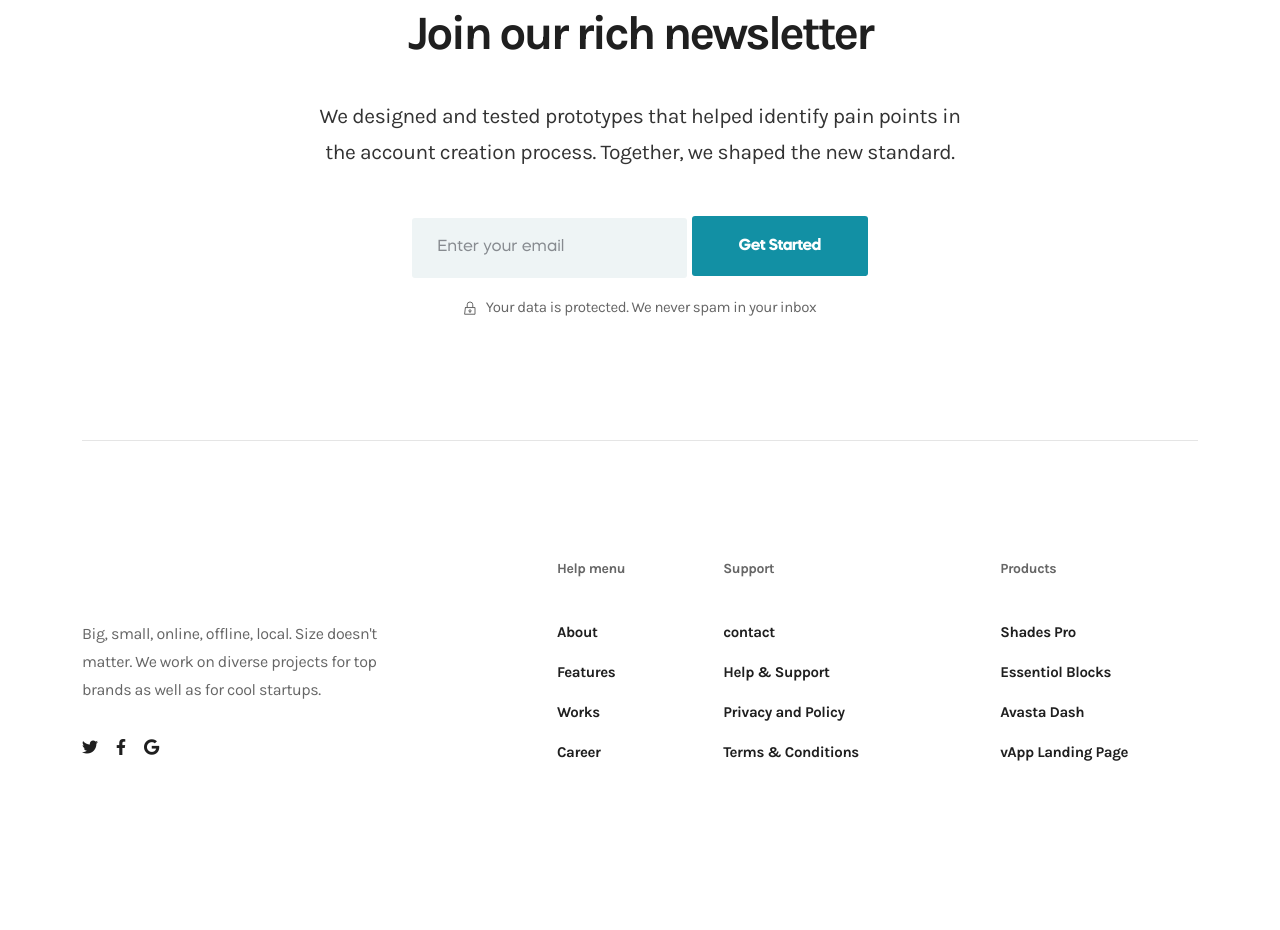
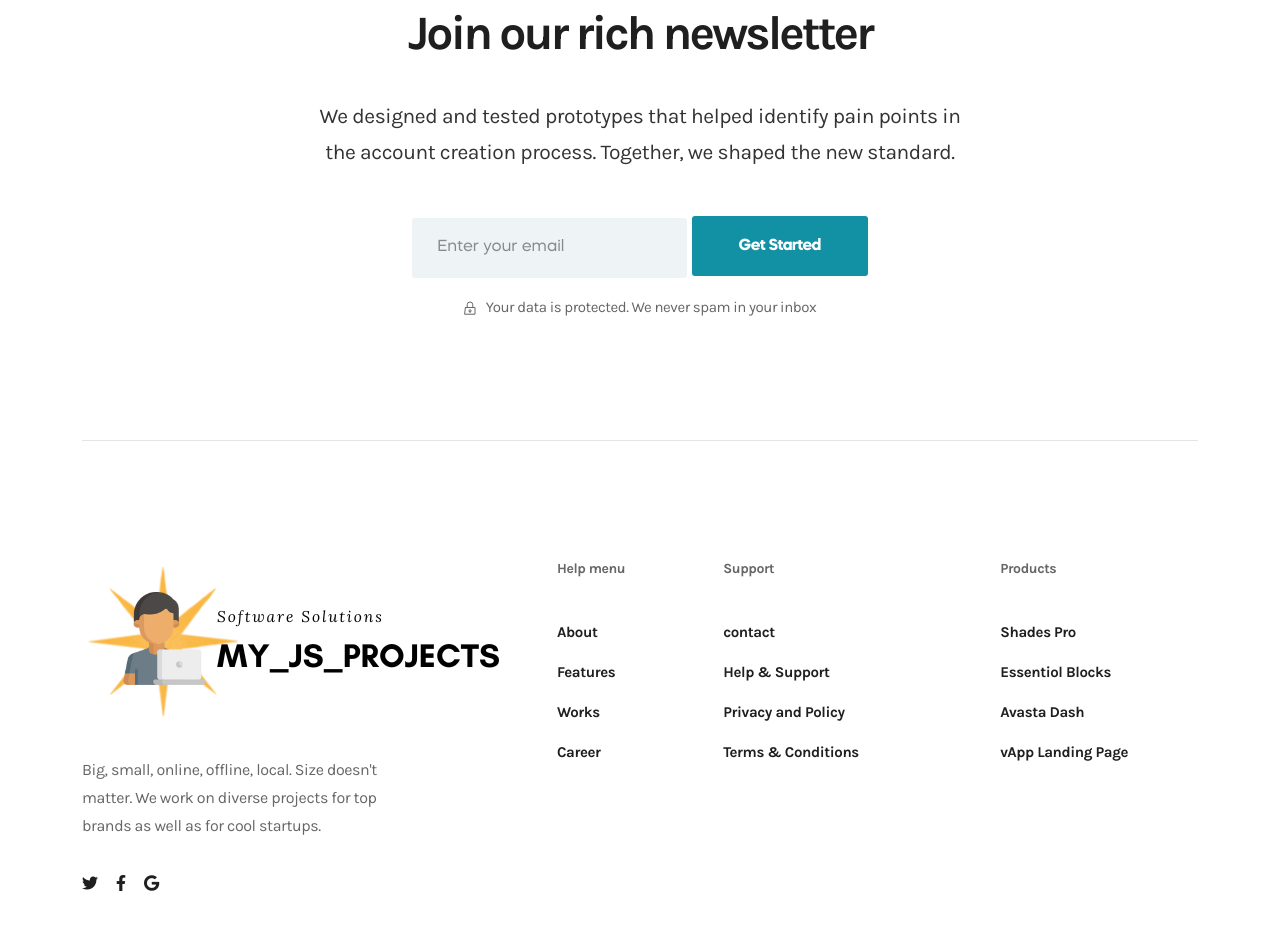
Before and after one commit to aidcom5894/aidcom5894.github.io, a plain HTML site: page index.html in a window 1280 px wide. Shown: the part 4981-5911 px from the top of the page. Before the commit the page ends 5854 px from the top, so only its background shows below. Drawn offline with Linux system fonts and the light colour scheme.

Commit message:
Updated Footer Logo

```diff
--- a/index.html
+++ b/index.html
@@ -568,7 +568,7 @@
           <div class="col-lg-5 col-sm-9">
             <div class="row">
               <div class="col-xl-9 col-lg-10 col-md-8">
-                <a href="#"><img src="./image/logos/logo-paste.png" alt="" class="footer-logo"></a>
+                <a href="#"><img src="./image/logos/siteLogo.png" alt="" class="footer-logo"></a>
                 <div class="content">
                   <p>Big, small, online, offline, local. Size doesn't matter. We work on diverse projects for
                     top brands as well as for cool startups. </p>
```
Also changed, not shown: image/logos/siteLogo.png (added).
